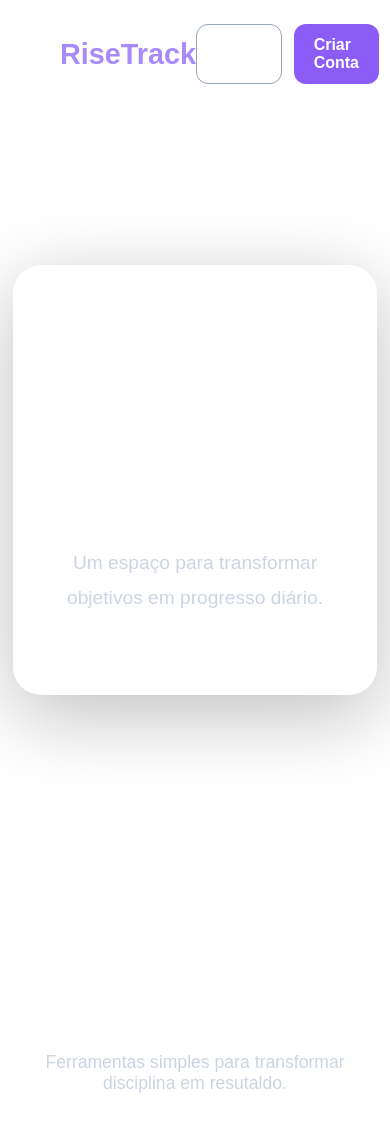
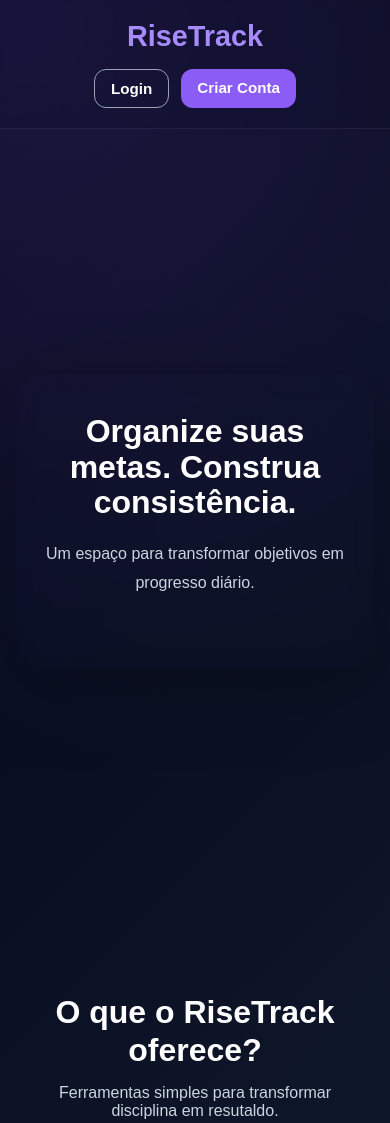
Before and after one commit to Duarkyzz/Risetrack, a website: page views/index.html in a window 390 px wide. Shown: the top 1123 px of the page. Drawn offline with Linux system fonts and the light colour scheme.

Commit message:
fixing bugs

```diff
--- a/public/css/style.css
+++ b/public/css/style.css
@@ -7,9 +7,9 @@
 }
 
 body {
-    background: radial-gradient(circle at top left, rgba (139, 92, 246, 0,18), transparent 25%),
+    background: radial-gradient(circle at top left, rgba(139, 92, 246, 0.18), transparent 25%),
                 radial-gradient(circle at bottom right, rgba(59, 130, 246, 0.18), transparent 25%),
-                radial-gradient(135deg, #020617, #0f172a 45%, 1e293b 100%);
+                linear-gradient(135deg, #020617, #0f172a 45%, #1e293b 100%);
     color: white;
     min-height: 100vh;
     overflow-x: hidden;
@@ -21,6 +21,12 @@ body {
     justify-content: space-between;
     align-items: center;
     padding: 24px 60px;
+    position: sticky;
+    top: 0;
+    z-index: 1000;
+    background: rgba(2, 6, 23, 0.055);
+    backdrop-filter: blur(2px);
+    border-bottom: 1px solid rgba(255, 255, 255, 0.06);
 }
 
 .logo {
@@ -104,7 +110,7 @@ a {
 /* Sections gerais */
 
 .section {
-    padding: 100px 20px;
+    padding: 120px 24px;
 }
 
 .section-title {
@@ -113,8 +119,9 @@ a {
 }
 
 .section-title h2 {
-    font-size: 2.5rem;
-    margin-bottom: 10px;
+    font-size: 2.8rem;
+    margin-bottom: 14px;
+    line-height: 1.2;
 }
 
 .section-title p {
@@ -136,15 +143,18 @@ a {
 .card {
     background: rgba(15, 23, 42, 0.7);
     border: 1px solid rgba(148, 163, 184, 0.15);
-    padding: 30px;
-    border-radius: 20px;
+    padding: 32px;
+    border-radius: 24px;
     width: 320px;
-    box-shadow: 0 20px 50px rgba(0, 0, 0, 0.15);
-    transition: 0.3s ease;
+    box-shadow: 0 20px 50px rgba(0, 0, 0, 0.18);
+    transition: transform 0.3s ease, box-shadow 0.35s ease, border 0.35s ease;
+    backdrop-filter: blur(8px);
 }
 
 .card:hover {
     transform: translateY(-8px);
+    box-shadow: 0 25px 70px rgba(139, 92, 246, 0.25);
+    border: 1px solid rgba(167, 139, 250, 0.35);
 }
 
 .card h3 {
@@ -182,7 +192,7 @@ a {
 }
 
 .about-text h2 {
-    font-size: 2.5rem;
+    font-size: 2.7rem;
     margin-bottom: 20px;
     line-height: 1.2;
 }
@@ -190,7 +200,8 @@ a {
 .about-text p {
     color: #cbd5e1;
     font-size: 1.1rem;
-    line-height: 1.8;
+    line-height: 1.9;
+    max-width: 560px;
 }
 
 .about-image {
@@ -244,3 +255,58 @@ a {
     opacity: 1;
     transform: translateY(0);
 }
+
+/* media queries */
+
+@media (max-width: 900px) {
+    .navbar {
+        padding: 20px 24px;
+        flex-direction: column;
+        gap: 16px;
+    }
+
+    .hero-content {
+       padding: 40px 24px;
+    }
+
+    .hero-content h2 {
+        font-size: 2.4rem;
+    }
+
+    .section-title h2,
+    .about-text h2,
+    .cta-content h2 {
+        font-size: 2rem;
+    }
+
+    .about-content {
+        padding: 30px 24px;
+    }
+}
+
+@media (max-width: 600px) {
+    .hero {
+        padding: 100px 16px 60px;
+    }
+
+    .hero-content h2 {
+        font-size: 2rem;
+    }
+
+    .hero-content p,
+    .section-title p,
+    .about-text p,
+    .cta-content p {
+        font-size: 1rem;
+    }
+
+    .btn-primary,
+    .btn-secondary {
+        padding: 10px 16px;
+        font-size: 0.95rem;
+    }
+
+    .card {
+        width: 100%;
+    }
+}
```
